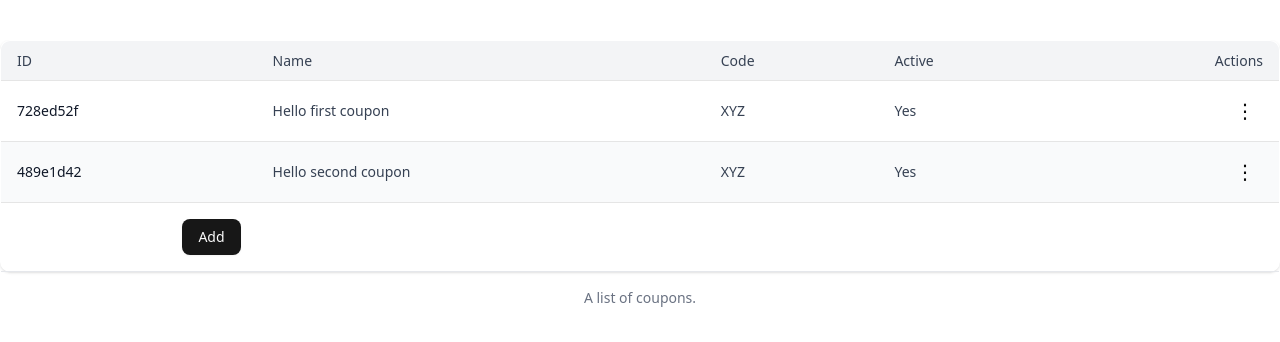
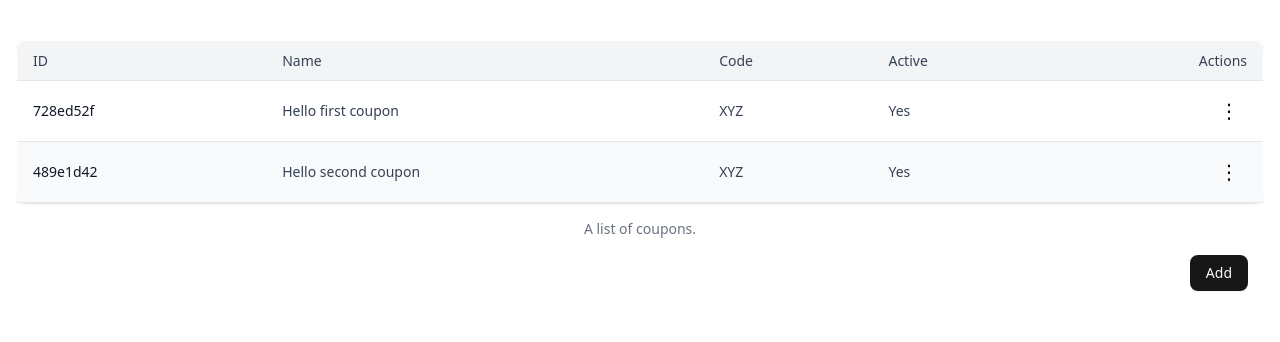
Before and after one commit to rudransh-shrivastava/the-sales-studio-assignment, a Next.js app: page /dashboard in a window 1280 px wide. Shown: the top 342 px of the page. Built offline with nearby package versions, Linux system fonts and the light colour scheme.

Commit message:
fix hydration error

```diff
--- a/src/app/dashboard/table.tsx
+++ b/src/app/dashboard/table.tsx
@@ -36,6 +36,7 @@ export function DashboardTable({ data }: DashboardTableProps) {
     setIsDialogVisible(true);
   }
   return (
+    <div className="pl-4 pr-4">
       <Table className="min-w-full bg-white border border-gray-200 shadow-sm rounded-lg overflow-hidden">
         <TableCaption className="text-sm text-gray-500">
           A list of coupons.
@@ -99,6 +100,8 @@ export function DashboardTable({ data }: DashboardTableProps) {
               </TableCell>
             </TableRow>
           ))}
+        </TableBody>
+      </Table>
       <div className="flex justify-end p-4">
         <Button
           onClick={() => {
@@ -117,7 +120,6 @@ export function DashboardTable({ data }: DashboardTableProps) {
           editingCoupon={editingCoupon}
         />
       </div>
-      </TableBody>
-    </Table>
+    </div>
   );
 }
```
Lines whose indentation alone changed are shown as unchanged.
